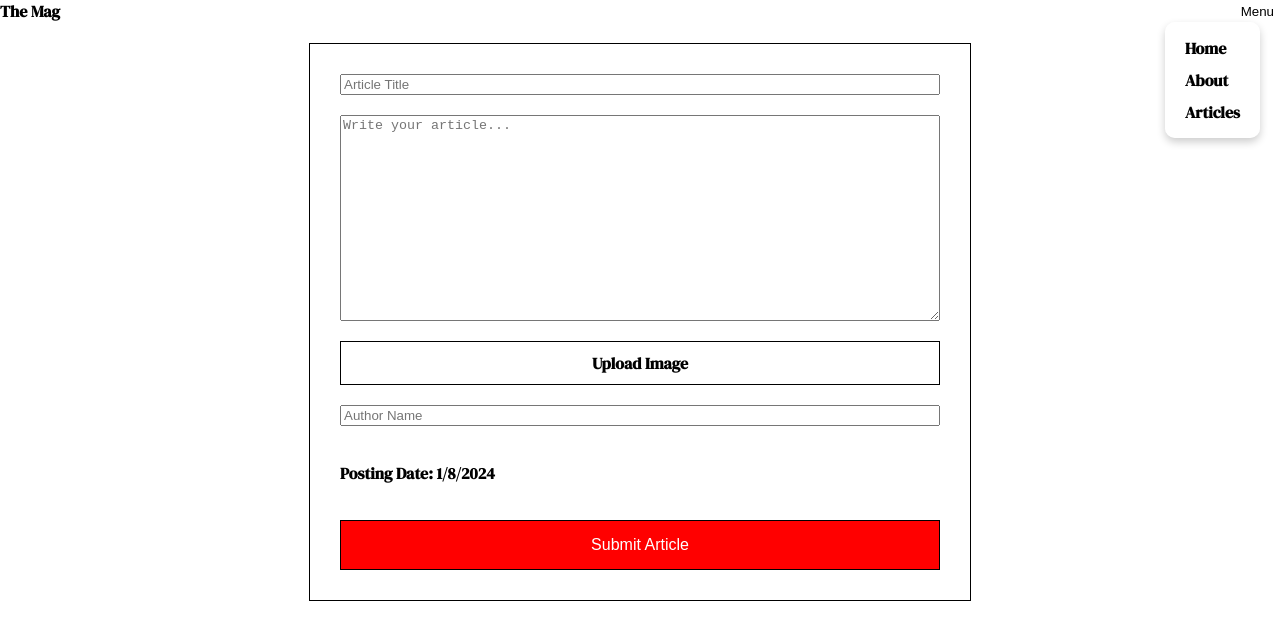
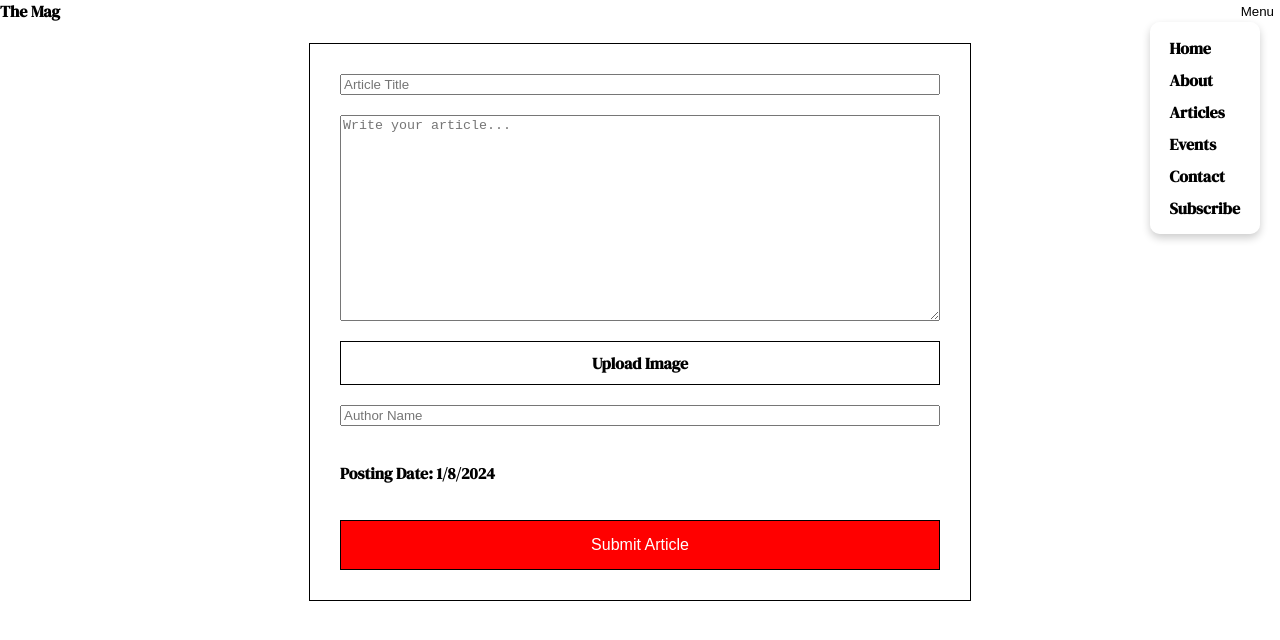
Before and after one commit to Abana55/DigitaMag-client, a React (Create React App) app: page /write-article in a window 1280 px wide. Both pictures are taken after a click on the button "Menu". Shown: the top 640 px of the page. Built offline with nearby package versions, Linux system fonts and the light colour scheme.

Commit message:
added more links to the dropdoqn

```diff
--- a/src/components/Navbar/Navbar.js
+++ b/src/components/Navbar/Navbar.js
@@ -20,7 +20,9 @@ const Navbar = () => {
                     <Link to="/" className="dropdown-item">Home</Link>
                     <Link to="/about" className="dropdown-item">About</Link>
                     <Link to="/articles" className="dropdown-item">Articles</Link>
-
+                    <Link to="/events" className="dropdown-item">Events</Link>
+                    <Link to="/contact" className="dropdown-item">Contact</Link>
+                    <Link to="/subscribe" className="dropdown-item">Subscribe</Link>
                 </div>
             )}
         </nav>
```
